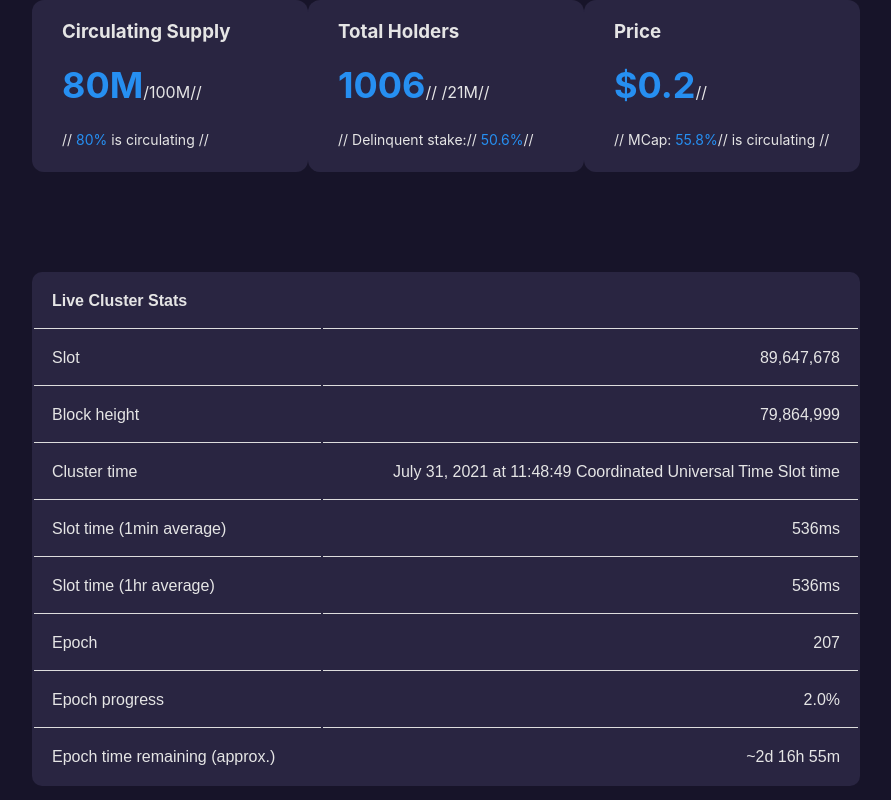
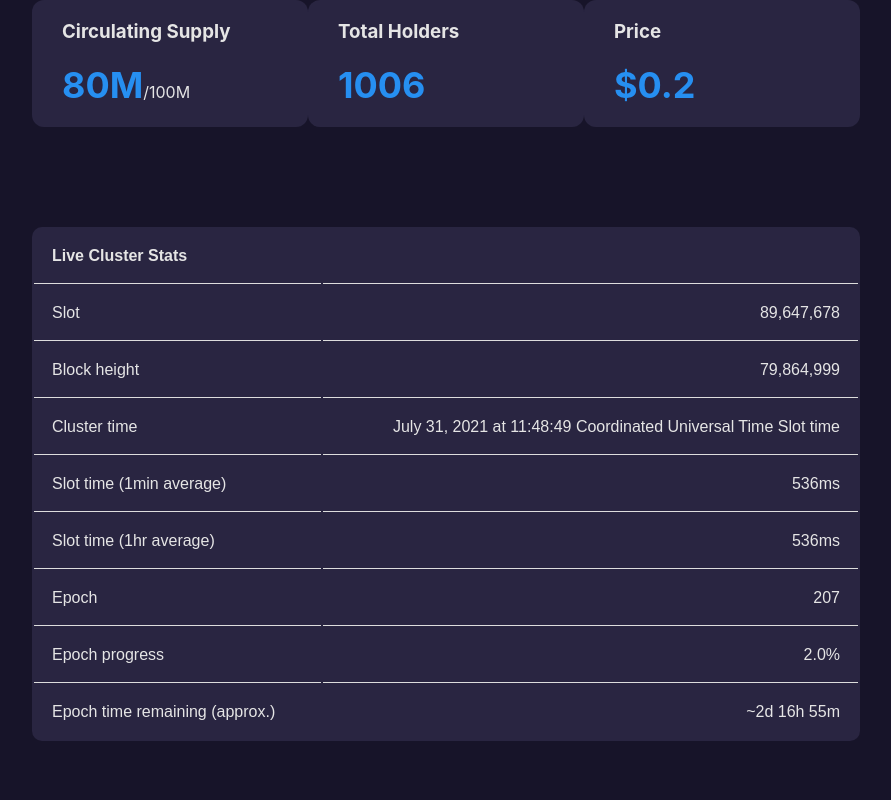
Before and after one commit to p14041999/zenith_explorer, a React (Create React App) app: page / in a window 1280 px wide. Shown: the top 800 px of the page, without its empty margins (194-1085 px from the left). Built offline with nearby package versions, Linux system fonts and the light colour scheme.

Commit message:
Update Cards.js

```diff
--- a/src/Components/Cards.js
+++ b/src/Components/Cards.js
@@ -10,27 +10,16 @@ class Cards extends Component {
             <h3>Circulating Supply</h3>
             <h2 className="text-primary">80M</h2>
             <span>/100M</span>
-//             <p>
-//               <span className="text-primary">80%</span> is circulating
-//             </p>
+
           </div>
           <div className="card darkBack p-1 px-3 text-light">
             <h3>Total Holders</h3>
             <h2 className="text-primary">1006</h2>
-//             <span>/21M</span>
-//             <p>
-//               Delinquent stake:{""}
-//               <span className="text-primary">50.6%</span>
-//             </p>
           </div>
           <div className="card darkBack p-1 px-3 text-light">
             <h3>Price</h3>
             <h2 className="text-primary">$0.2</h2>
             {/* <span>/21M</span> */}
-//             <p>
-//               MCap: <span className="text-primary">55.8%</span>
-//               is circulating
-//             </p>
           </div>
         </div>
       </div>
```
